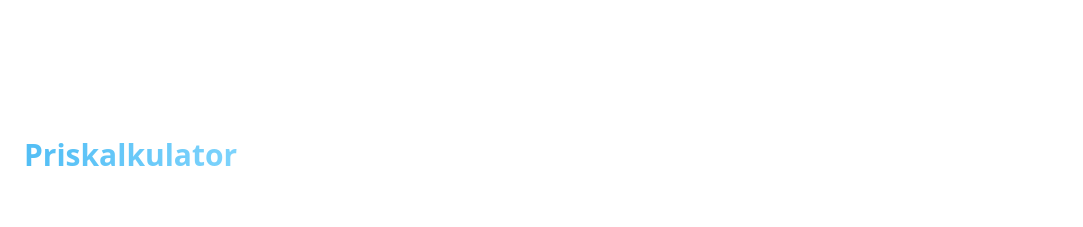
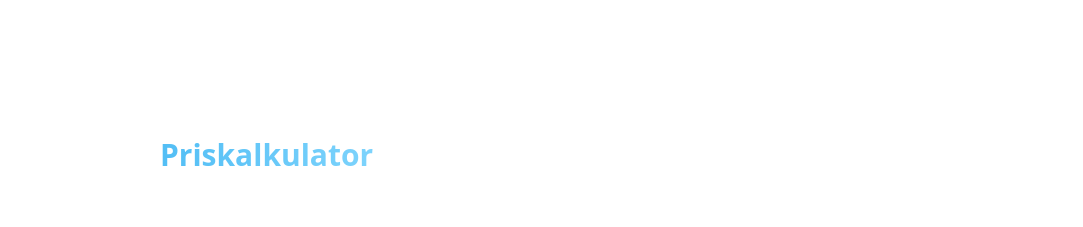
Before and after one commit to ludvig03/Russestickers.no, a React (Create React App) app: page / in a window 1280 px wide. Shown: the part 860-1087 px from the top of the page, without its empty margins (0-1083 px from the left). Built offline with nearby package versions, Linux system fonts and the light colour scheme.

Commit message:
mye bedre kalkulator

```diff
--- a/src/App.js
+++ b/src/App.js
@@ -173,7 +173,7 @@ export default function App() {
       </div>
     </div>
     <div className='block'>
-    <div className='flex ml-6 mb-10'>
+    <div className='flex mb-10 w-3/4 mx-auto'>
       <h1 className="text-3xl text-transparent bg-clip-text bg-gradient-to-r from-[#52BEF5] to-sky-300 font-semibold">Priskalkulator</h1>
     </div>
     {produkter.map((produkt) => (
```
